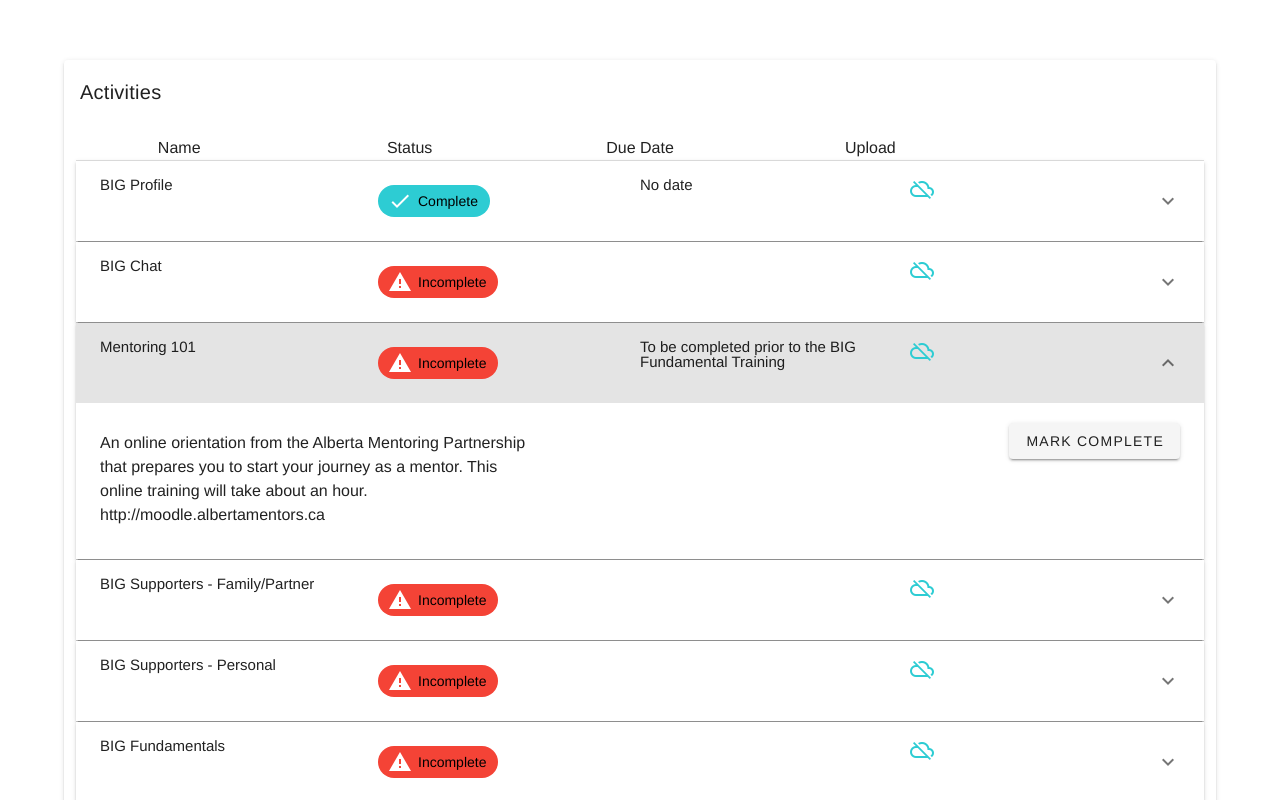
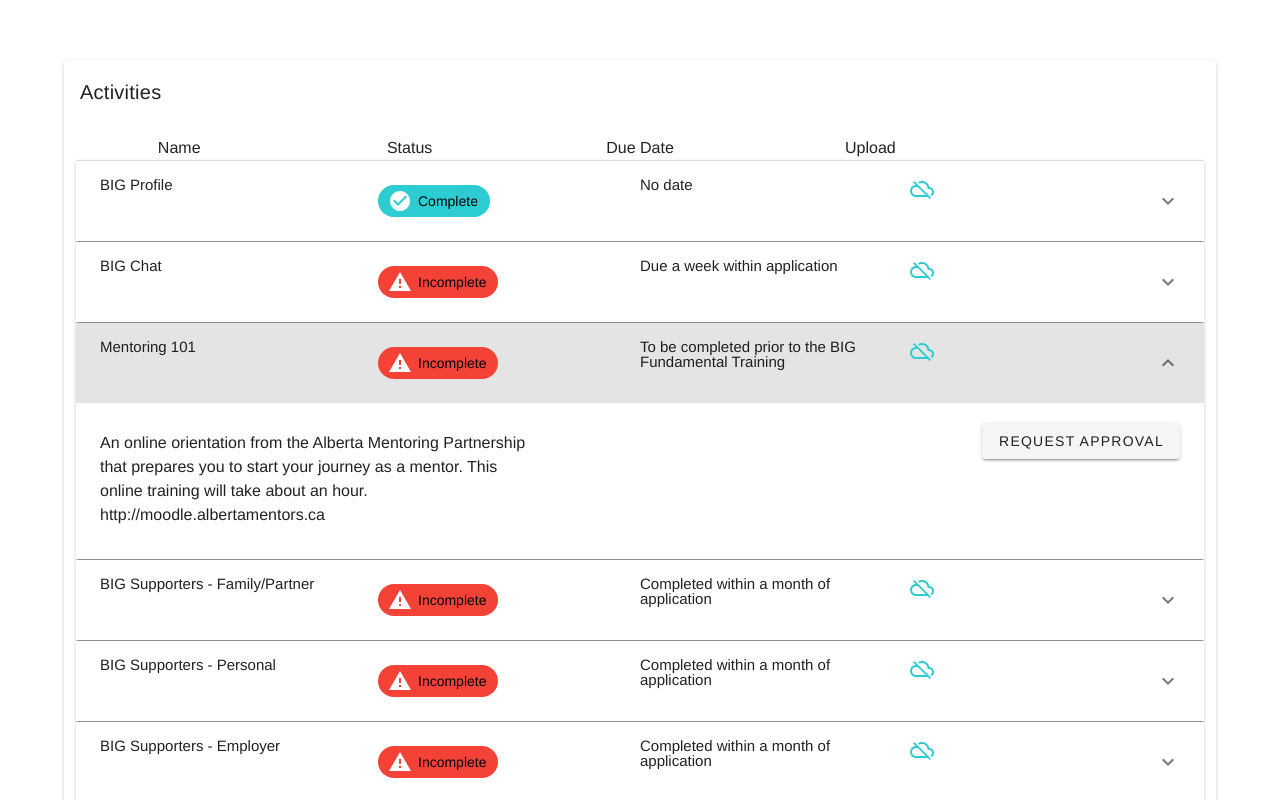
Before and after one commit to ckthiessen/Big-Brothers-Big-Sisters-Calgary-Applicant-Portal, a Vue app in the folder frontEnd/: page / in a window 1280 px wide. Both pictures are taken after a click on the button 640 px from the left and 363 px from the top of the page. Shown: the top 800 px of the page. Built offline with nearby package versions, Linux system fonts and the light colour scheme.

Commit message:
BBBSWA-20 Refactored status into map. Fixed button titles. Fixed applicants json

```diff
--- a/frontEnd/src/assets/activities.json
+++ b/frontEnd/src/assets/activities.json
@@ -9,7 +9,7 @@
   {
     "name": "BIG Chat",
     "description": "A quick call with a BBBS team member to answer any questions, discuss program options and help keep your journey moving.",
-    "dueDate": "",
+    "dueDate": "Due a week within application",
     "status": "Incomplete",
     "upload": false
   },
@@ -23,21 +23,28 @@
   {
     "name": "BIG Supporters - Family/Partner",
     "description": "This reference must have known your for a minimum of two years. Please provide significant other, if not applicable, please provide family member.",
-    "dueDate": "",
+    "dueDate": "Completed within a month of application",
     "status": "Incomplete",
     "upload": false
   },
   {
     "name": "BIG Supporters - Personal",
     "description": "This reference must have known your for a minimum of two years.",
-    "dueDate": "",
+    "dueDate": "Completed within a month of application",
+    "status": "Incomplete",
+    "upload": false
+  },
+  {
+    "name": "BIG Supporters - Employer",
+    "description": "This reference must have known your for a minimum of two years. Please provide your current employer, if this individual has known you less than two years, please be prepared to provide an additional reference.",
+    "dueDate": "Completed within a month of application",
     "status": "Incomplete",
     "upload": false
   },
   {
     "name": "BIG Fundamentals",
     "description": "Your 3.5 hour training session with BBBS staff and other mentors. Flexiblity for training dates will be made avaliable through our scheduling database - Acuity. A link to Acuity will be sent to you by BBBS upon completion of your prescreen",
-    "dueDate": "",
+    "dueDate": "To be completed 2 months within application",
     "status": "Incomplete",
     "upload": false
   },
@@ -65,7 +72,7 @@
   {
     "name": "BIG Bio",
     "description": "Your interview with our BBBS team to get to know you and help determine your matchablity.",
-    "dueDate": "Prior to interview",
+    "dueDate": "Within 2 months of application",
     "status": "Incomplete",
     "upload": false
   },
@@ -88,14 +95,14 @@
     "description": "An additional and ongoing form to discuss to declare any changes in your criminal record status.",
     "dueDate": "To be completed anually",
     "status": "Incomplete",
-    "upload": false
+    "upload": true
   },
   {
     "name": "BIG Extras - Home Assessment",
     "description": "If deemed necessary at interview",
     "dueDate": "To be decided",
     "status": "Incomplete",
-    "upload": true
+    "upload": false
   },
   {
     "name": "BIG Extras - Car Insurance",
--- a/frontEnd/src/components/ApplicantActivities.vue
+++ b/frontEnd/src/components/ApplicantActivities.vue
@@ -1,42 +1,60 @@
 <template>
   <v-card width="90%" class="mx-auto">
     <v-card-title> Activities </v-card-title>
-    <v-container >
+    <v-container>
       <v-row>
         <v-col v-for="header in headers" :key="header"> {{ header }} </v-col>
       </v-row>
       <v-divider></v-divider>
-      <v-expansion-panels accordion focusable >
-        <div v-for="(task, index) in tasks" :key="task.name" width=100% style="width: 1800px">
-          <v-expansion-panel >
+      <v-expansion-panels accordion focusable>
+        <div
+          v-for="(task, index) in tasks"
+          :key="task.name"
+          width="100%"
+          style="width: 1800px"
+        >
+          <v-expansion-panel>
             <v-expansion-panel-header>
               <v-row>
                 <v-col>
                   {{ task.name }}
                 </v-col>
                 <v-col>
-                <v-chip text-color="black" class="ma-2" :color="statusColor[task.status]">
-                  <v-icon
-                  class="pl-1"
-                  color="white"
-                  left>
-                    {{ statusIcons[task.status] }}
+                  <v-chip
+                    text-color="black"
+                    class="ma-2"
+                    :color="status[task.status].color"
+                  >
+                    <v-icon class="pl-1" color="white" left>
+                      {{ status[task.status].icon }}
                     </v-icon>
-                  {{ task.status }}
+                    {{ status[task.status].title }}
                   </v-chip>
                 </v-col>
                 <v-col> {{ task.dueDate }} </v-col>
                 <v-col>
                   <v-icon color="accent">
-                  {{ task.upload ? uploadIcons.upload : uploadIcons.noUpload }}
+                    {{
+                      task.upload ? uploadIcons.upload : uploadIcons.noUpload
+                    }}
                   </v-icon>
                 </v-col>
               </v-row>
             </v-expansion-panel-header>
             <v-expansion-panel-content>
-              <p class="float-left mt-7" style="width: 40%; text-align: left"> {{ task.description }} </p>
-              <v-btn @click="changeStatus(task.status, index)" v-if="!noActions.includes(task.name)" class="float-right mt-5"> Mark Complete </v-btn>
-              <v-btn v-if="task.upload" class="float-right mt-5 mr-5"> Upload Document </v-btn>
+              <p class="float-left mt-7" style="width: 40%; text-align: left">
+                {{ task.description }}
+              </p>
+              <v-btn
+                @click="changeStatus(task.status, index)"
+                v-if="!noActions.includes(task.name)"
+                class="float-right mt-5"
+              >
+                {{ buttonTitle(task.status) }}
+              </v-btn>
+              <v-btn v-if="task.upload" class="float-right mt-5 mr-5">
+                Upload Document
+              </v-btn>
             </v-expansion-panel-content>
           </v-expansion-panel>
           <v-divider></v-divider>
@@ -59,36 +77,54 @@ export default {
     return {
       tasks: require("../assets/activities.json"),
       headers: ["Name", "Status", "Due Date", "Upload", ""],
-      statusColor: {
-        Complete: "accent",
-        Incomplete: "needsattention"
+      status: {
+        Complete: {
+          color: "complete",
+          title: "Complete",
+          icon: "mdi-check-circle",
+        },
+        InProgress: {
+          color: "inprogress",
+          title: "Waiting Approval",
+          icon: "mdi-dots-horizontal-circle",
+        },
+        Incomplete: {
+          color: "needsattention",
+          title: "Incomplete",
+          icon: "mdi-alert",
+        },
       },
       uploadIcons: {
         noUpload: "mdi-cloud-off-outline",
         upload: "mdi-cloud-upload",
         uploadComplete: "mdi-cloud-check",
       },
-      statusIcons: {
-        Complete: "mdi-check",
-        Incomplete: "mdi-alert"
-      },
       dialog: false,
-      noActions: ["BIG Profile", "You are no BIG Deal :(", "You are a BIG Deal!"]
+      noActions: [
+        "BIG Profile",
+        "You are no BIG Deal :(",
+        "You are a BIG Deal!",
+      ],
     };
   },
-  created() {},
-  computed: {
-    // showIcon: () => {
-    //   return this.
-    // }
+  props: {
+    applicant: Object,
   },
+  // created() {},
+  // computed: {
+  // },
   methods: {
     changeStatus(status, index) {
       let selectedTask = this.tasks[index];
-      if(selectedTask.status === "Incomplete") {
-        selectedTask.status = "Complete"
+      if (selectedTask.status === "Incomplete") {
+        selectedTask.status = "InProgress";
+      } else if (selectedTask.status === "InProgress") {
+        selectedTask.status = "Incomplete";
       }
-    }
+    },
+    buttonTitle: function (status) {
+      return status === "InProgress" ? "Mark Incomplete" : "Request Approval"
+    },
   },
 };
 </script>
```
Also changed, not shown: 1 other file (tests, documents, lock files or other folders). Lines whose indentation alone changed are shown as unchanged.
